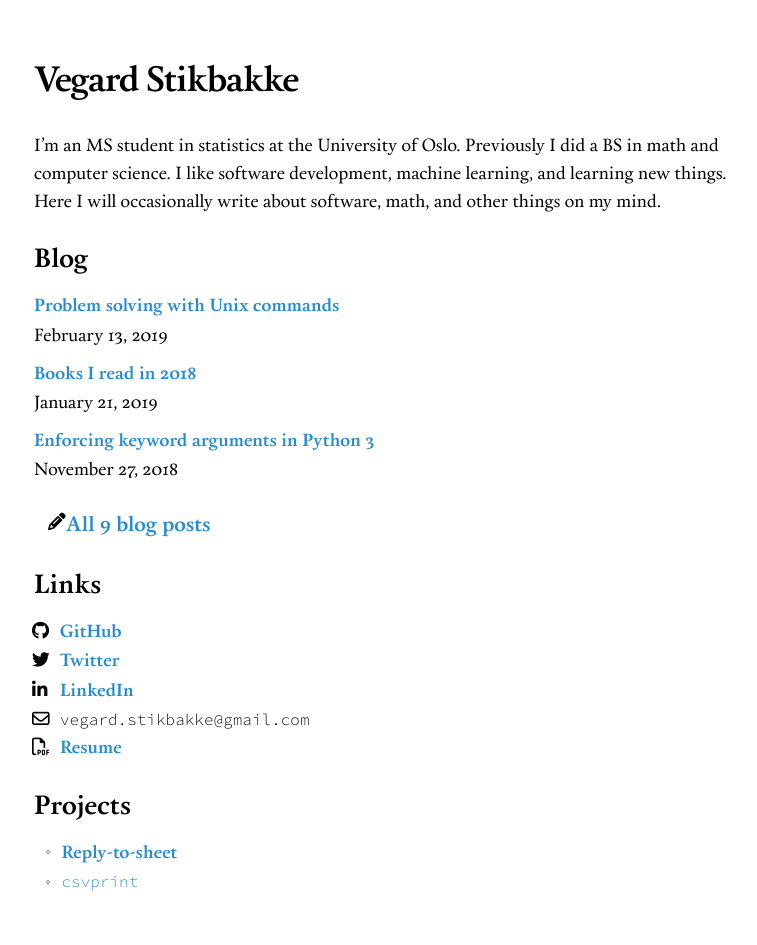
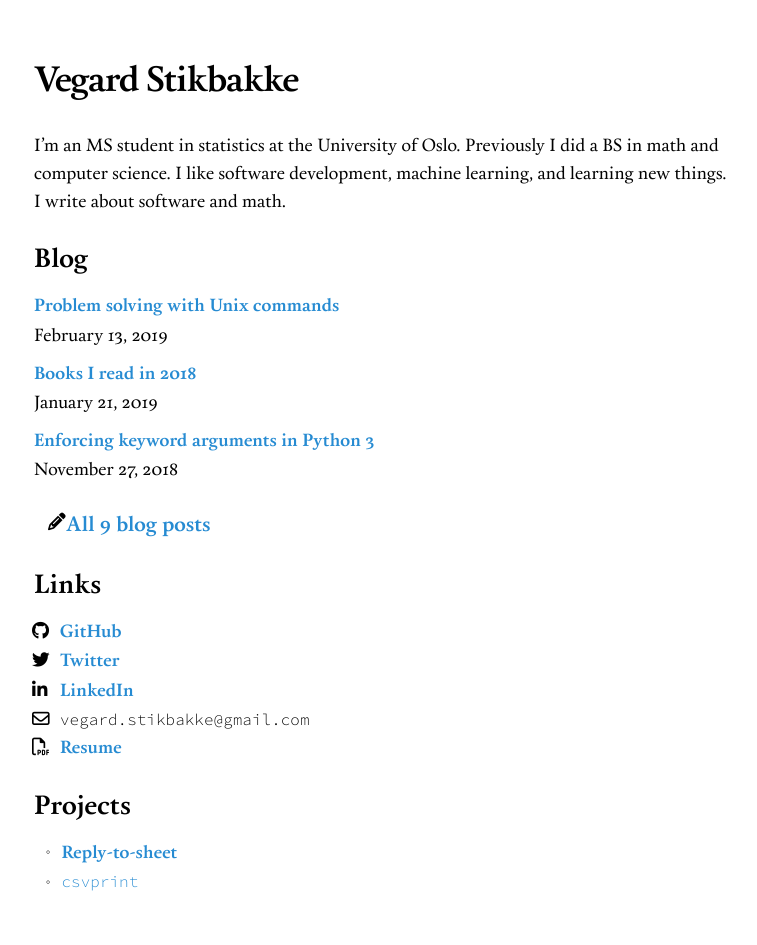
Before and after one commit to vegarsti/vegarsti.github.io, a Jekyll site: the page built from index.md, in a window 1280 px wide. Shown: the whole page, without its empty margins (256-1013 px from the left). Built offline with Jekyll 4.4.1, drawn with Linux system fonts in a browser that asks for light colours; nearby versions of some CDN libraries.

Commit message:
Update bio

```diff
--- a/index.md
+++ b/index.md
@@ -5,7 +5,7 @@ title: Vegard Stikbakke
 
 # Vegard Stikbakke
 
-I'm an MS student in statistics at the University of Oslo. Previously I did a BS in math and computer science. I like software development, machine learning, and learning new things. Here I will occasionally write about software, math, and other things on my mind.
+I'm an MS student in statistics at the University of Oslo. Previously I did a BS in math and computer science. I like software development, machine learning, and learning new things. I write about software and math.
 
 ## Blog
 <div id="blog-links">
```
